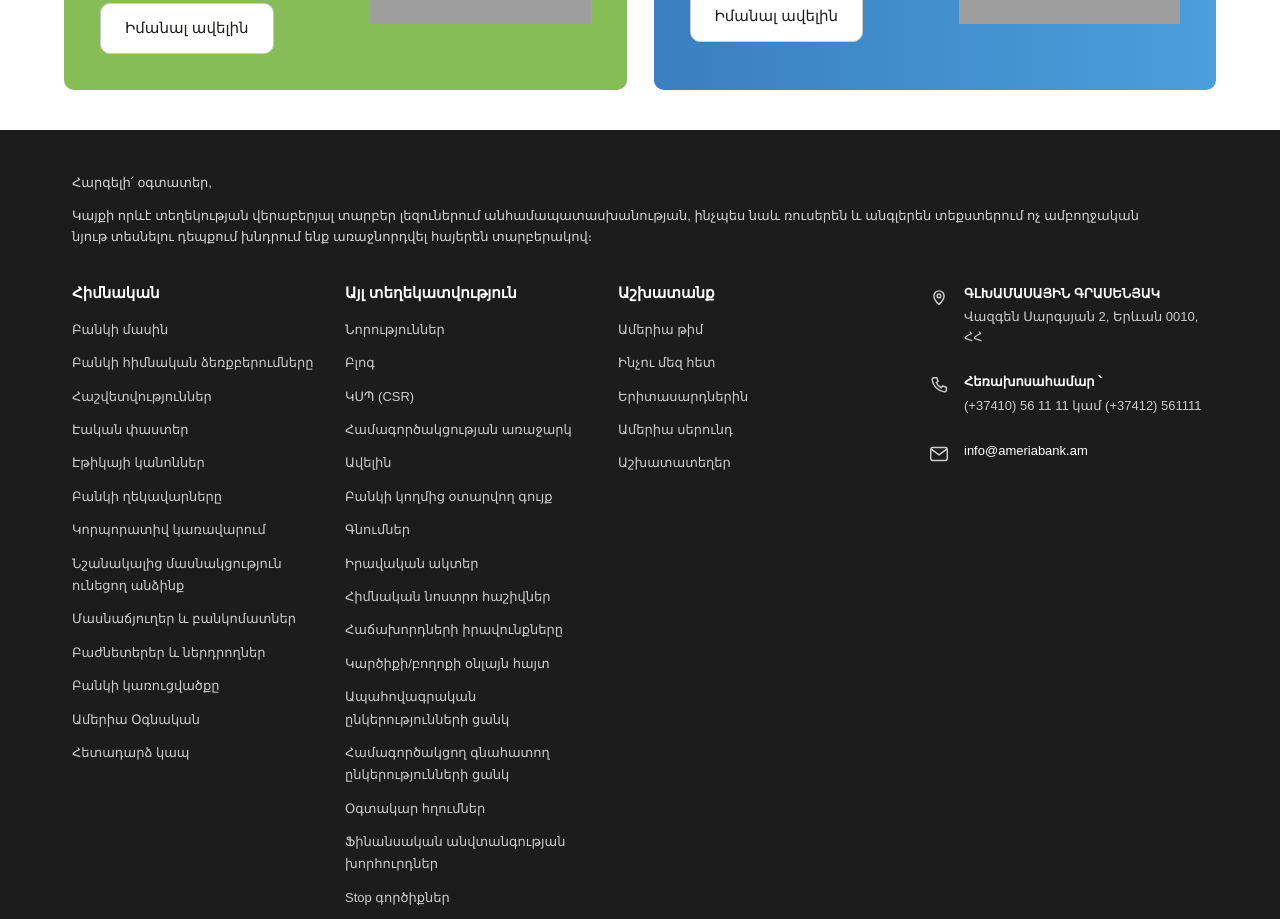
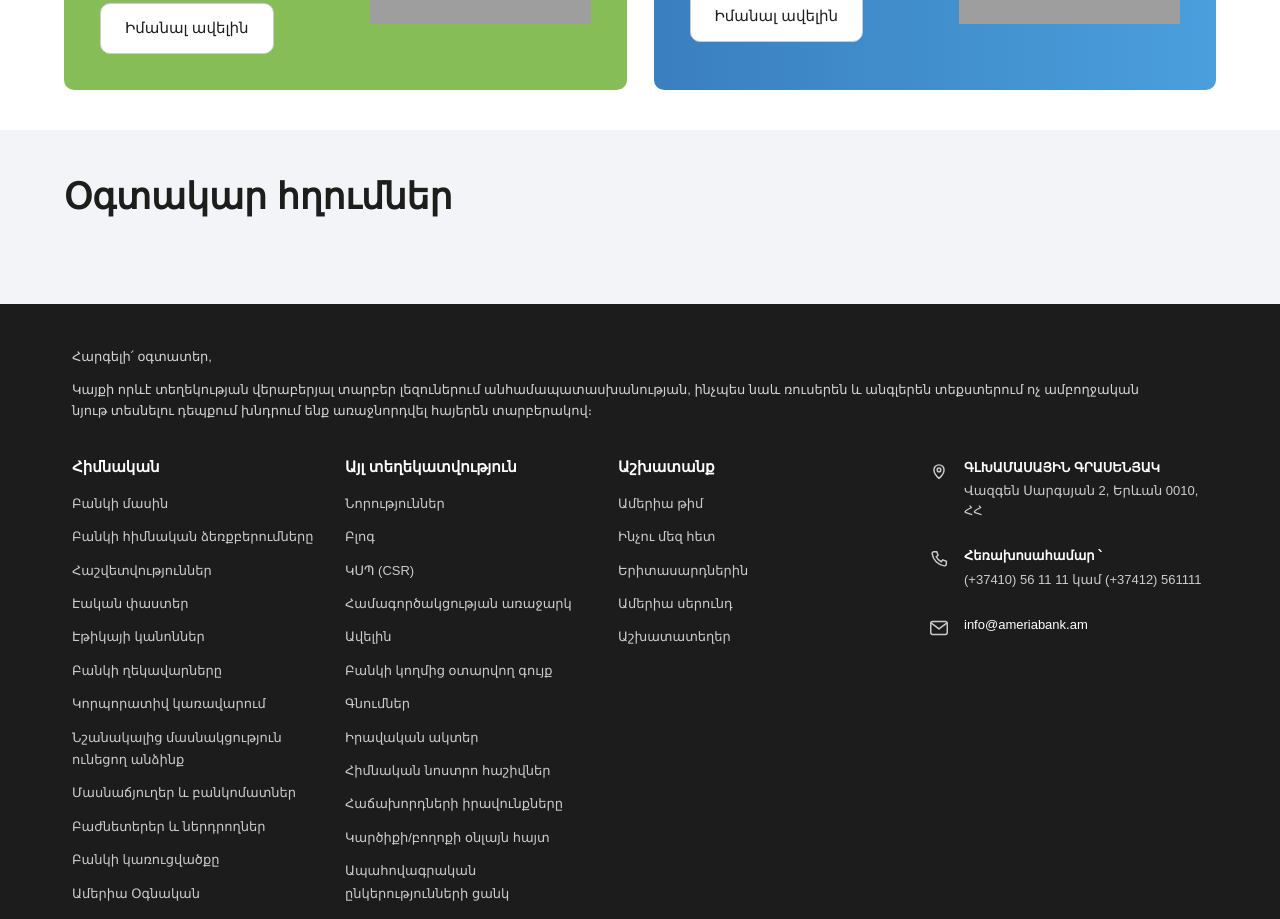
Before and after one commit to Artur-2013/AmeriaBank, a React (Vite) app: page / in a window 1280 px wide. Shown: the part 840-1759 px from the top of the page. Built offline with nearby package versions, Linux system fonts and the light colour scheme; grey boxes are pictures that could not be loaded.

Commit message:
usefullinkstitle

```diff
--- a/src/pages/Glxavor.css
+++ b/src/pages/Glxavor.css
@@ -137,3 +137,15 @@
 .gl-promo--blue p { max-width: none; }
 .gl-promo--blue .gl-promo__text { max-width: 340px; }
 .gl-promo--blue p { max-width: none; }
+
+
+/* Օգտակար հղումներ */
+.gl-links {
+  background: #f3f4f7;
+  padding: 40px 0 48px;
+}
+.gl-links h2 {
+  font-size: 36px;
+  font-weight: 600;
+  margin: 0 0 32px;
+}
--- a/src/pages/Glxavor.jsx
+++ b/src/pages/Glxavor.jsx
@@ -164,6 +164,11 @@ export default function Glxavor() {
   />
 </div>
       </div>
+      <div className="gl-links">
+  <div className="gl-container">
+    <h2>Օգտակար հղումներ</h2>
+  </div>
+</div>
     </section>
   );
 }
```
